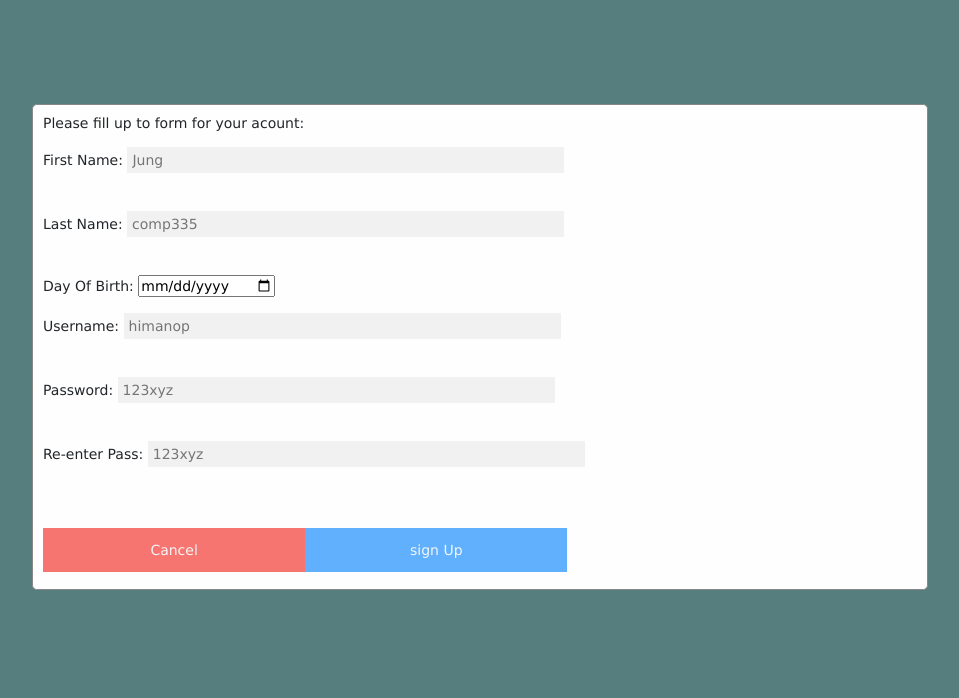
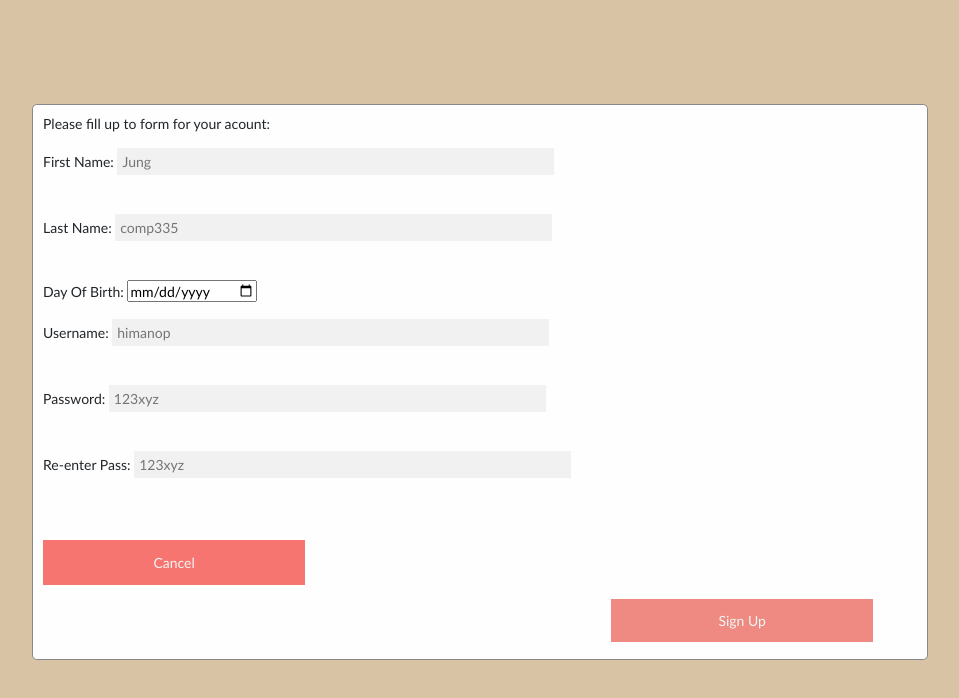
Before and after one commit to dabanaluintenque/Web_Developers, a website: page public/index.html in a window 1280 px wide. Both pictures are taken after a click on the button "Sign up". Shown: the whole page, without its empty margins (160-1119 px from the left). Drawn offline with nearby package versions, Linux system fonts and the light colour scheme.

Commit message:
Adding CSS

```diff
--- a/public/index.html
+++ b/public/index.html
@@ -16,20 +16,20 @@
   <div class="container-fluid">
 
 
-    <h1>Birthday Info and time-management!</h1>
+    <u><h1>Birthday Info and time-management!</h1></u>
 
     <div class="row">
       <div class="col">
-        <Section>
+        <section>
           We build this website to tell you about your <strong>time since your day of birth</strong><br>
           and <strong>how you spend it.</strong> AKA time-management.
-        </Section><br>
+        </section><br>
       </div>
     </div>
 
     <!--
        Note:
-          class="modal", class=container class="modal-content"  are  a bootstrap class
+          class="modal", class=container class="modal-content" are a bootstrap class
      -->
     <button onclick="displayFormula()" class="signupButton">Sign up</button>
     <div id="id0077" class="modal">
@@ -52,7 +52,7 @@
           <p id="info"></p>
           <div>
             <button type="button" onclick="cancelButton()" class="cancelButton">Cancel</button>
-            <button type="button" onclick="checkSignUp()" class="signupButton">sign Up</button>
+            <button type="button" onclick="checkSignUp()" class="signupButton">Sign Up</button>
 
           </div>
         </div>
@@ -76,8 +76,6 @@
 
     </form>-->
 
-
-    <h2>Dabana</h2>
   </div>
 
   <script src="./javascripts/functions.js"></script>
--- a/public/stylesheets/style.css
+++ b/public/stylesheets/style.css
@@ -1,17 +1,30 @@
 body {
   padding: 50px;
-  font: 14px "Lucida Grande", Helvetica, Arial, sans-serif;
+  font: 14px Trebuchet MS;
+  background-color: #eae7dc;
 }
 
 a {
-  color: #00B7FF;
+  color: #e85a4f;
+}
+
+u{
+  color: #8e8d8a;
+}
+
+strong {
+  color: #e85a4f;
 }
 
 h1{
+  text-align: center;
+  color: #e85a4f;
+  font-family: Trebuchet MS;
+}
 
+section{
   text-align: center;
-  color: blue;
-
+  font-family: Trebuchet MS;
 }
 
 
@@ -36,7 +49,7 @@ input[type=text], input[type=password]{
 
 button{
 
-  background-color: dodgerblue;
+  background-color: #e85a4f;
   color: #f1f1f1;
   padding: 7px 20px;
   margin: 7px 0;
@@ -57,8 +70,8 @@ button{
 /* style for sign up button */
 
 .signupButton{
-
-padding: 14px 20px;
+margin-left: 65%;
+padding: 13px 20px;
 
 }
 
@@ -82,7 +95,7 @@ width: 30%;
   width: 100%;
   height: 100%;
   overflow: auto; /* use scroll if necessary */
-  background-color: #577e7e;
+  background-color: #d8c3a5;
 
   padding-top: 40px ;
 
```
